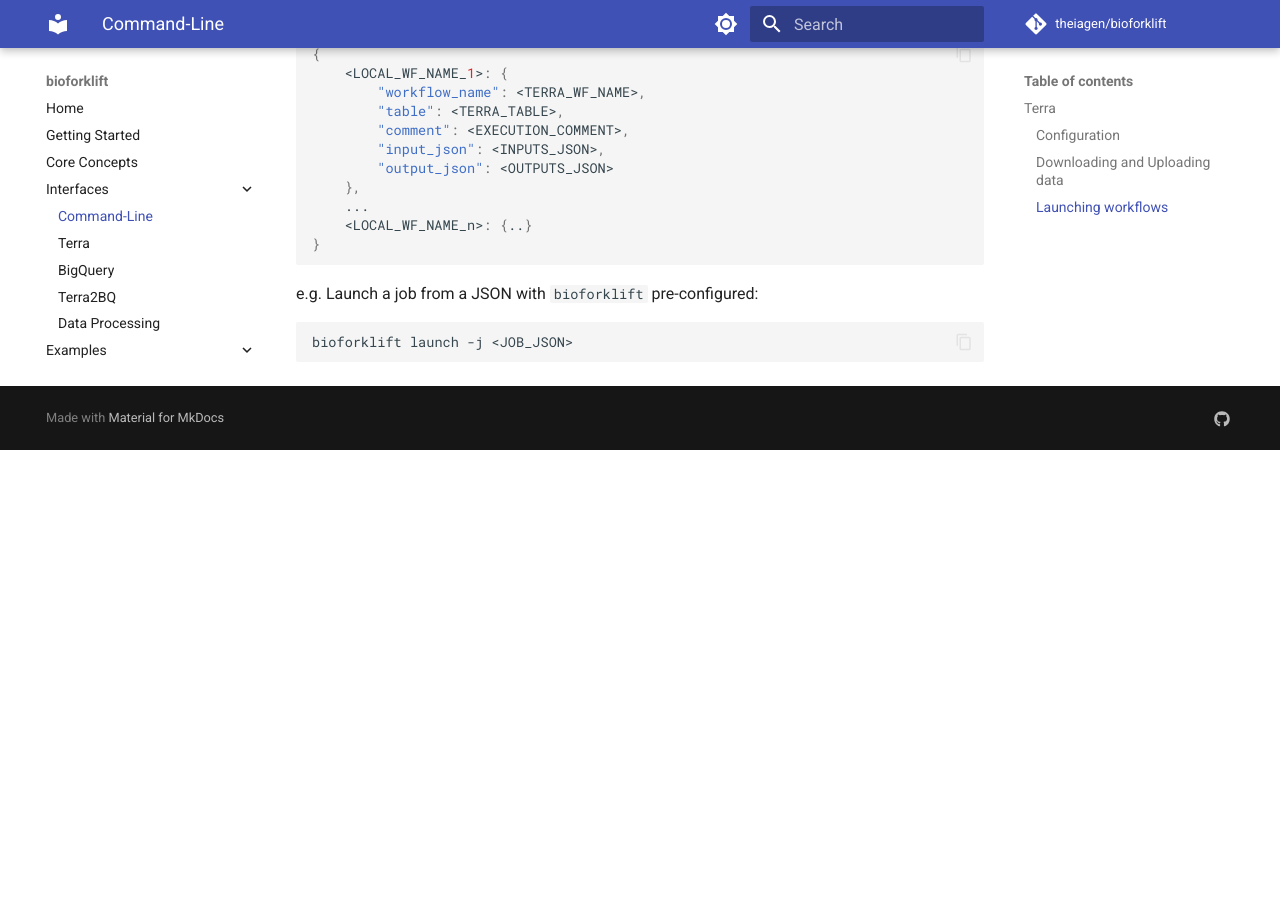
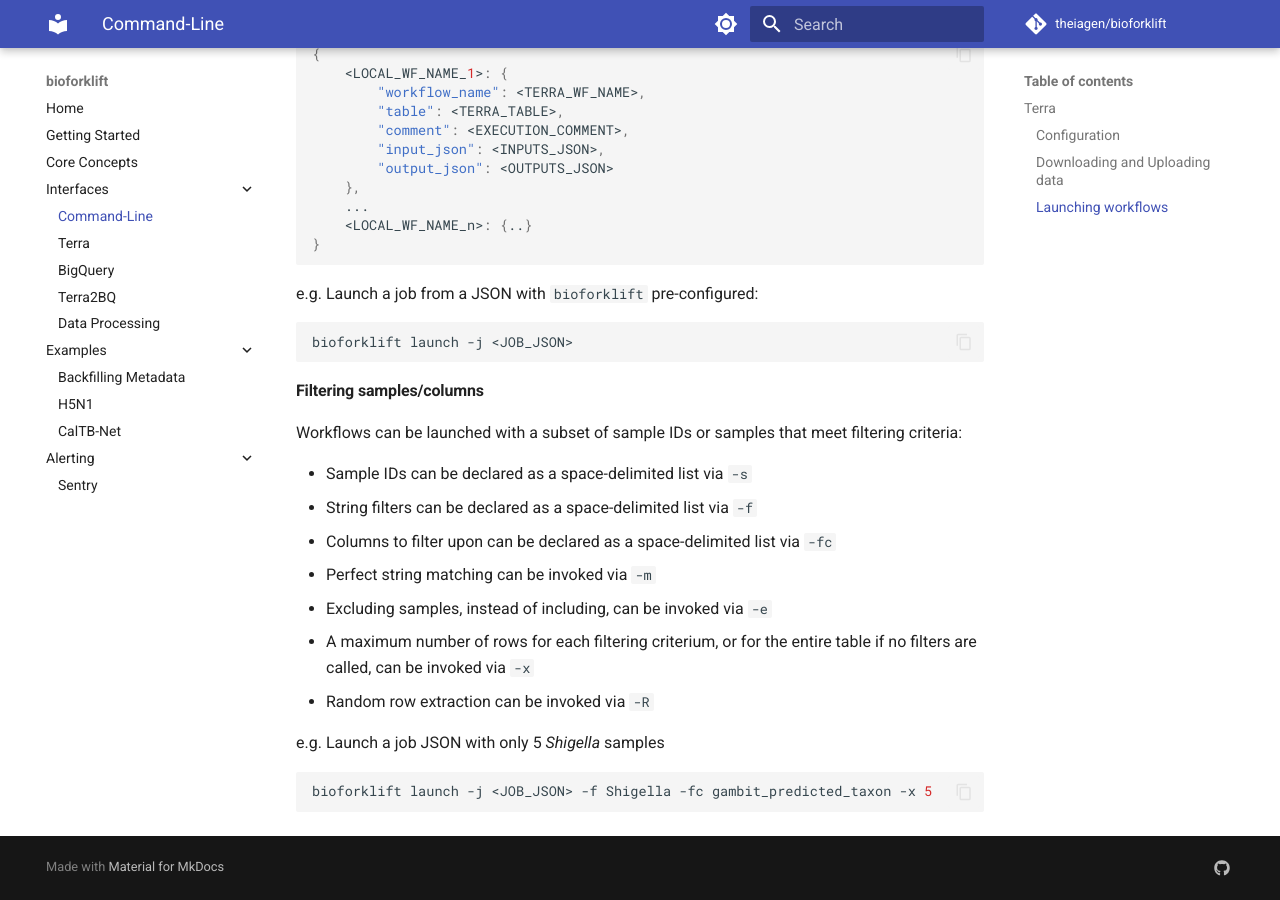
Before and after one commit to theiagen/bioforklift, an MkDocs documentation site: the page built from docs/interfaces/cli_interface.md, in a window 1280 px wide and 900 px high, scrolled down 2068 px. Built offline with MkDocs 1.6.1 and Material for MkDocs 9.7.7, drawn with Linux system fonts in a browser that asks for light colours; comment, search, counter and statistics services are not loaded; before the commit the page ends 2518 px from its top, so only the background shows below that.

Commit message:
add filtering explanation

````diff
--- a/docs/interfaces/cli_interface.md
+++ b/docs/interfaces/cli_interface.md
@@ -93,3 +93,21 @@
 ```bash
 bioforklift launch -j <JOB_JSON>
 ```
+
+#### Filtering samples/columns
+
+Workflows can be launched with a subset of sample IDs or samples that meet filtering criteria:
+
+- Sample IDs can be declared as a space-delimited list via `-s`
+- String filters can be declared as a space-delimited list via `-f`
+- Columns to filter upon can be declared as a space-delimited list via `-fc`
+- Perfect string matching can be invoked via `-m`
+- Excluding samples, instead of including, can be invoked via `-e`
+- A maximum number of rows for each filtering criterium, or for the entire table if no filters are called, can be invoked via `-x`
+- Random row extraction can be invoked via `-R`
+
+e.g. Launch a job JSON with only 5 *Shigella* samples
+
+```bash
+bioforklift launch -j <JOB_JSON> -f Shigella -fc gambit_predicted_taxon -x 5
+```
````
